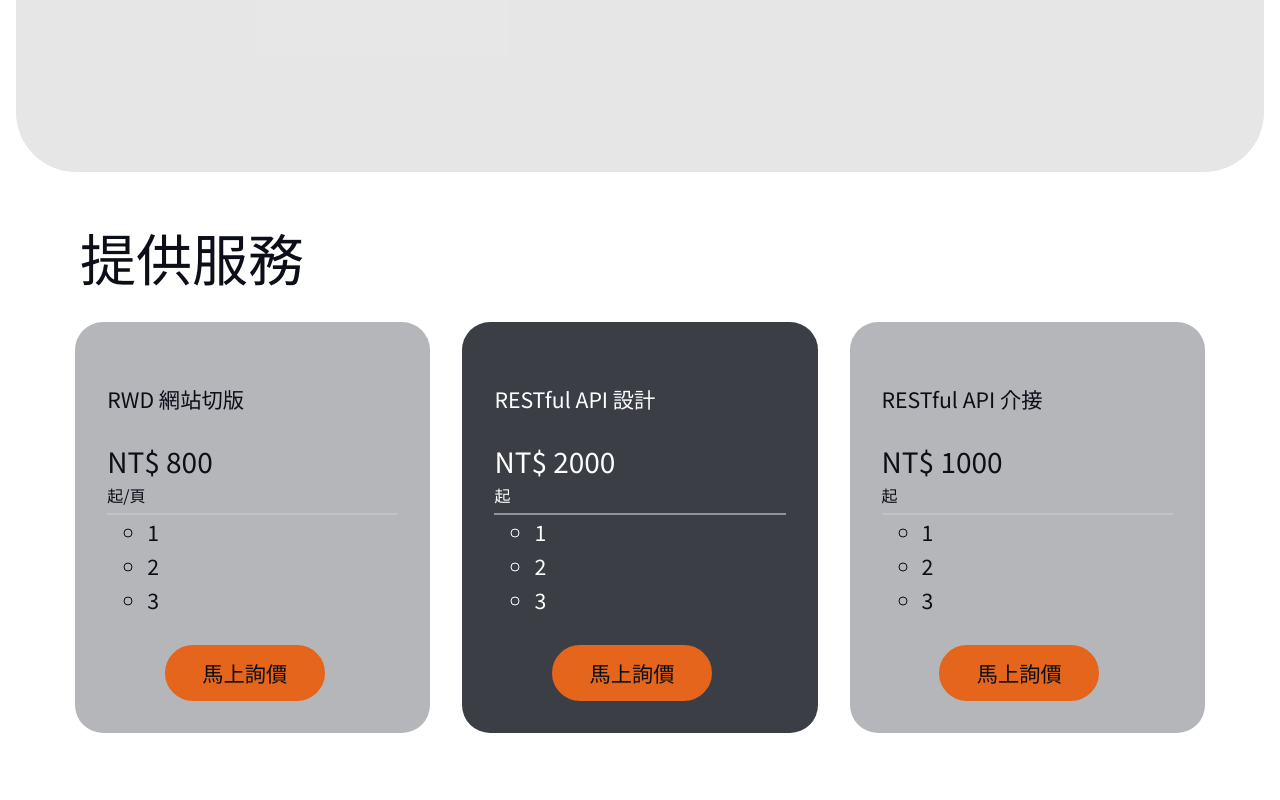
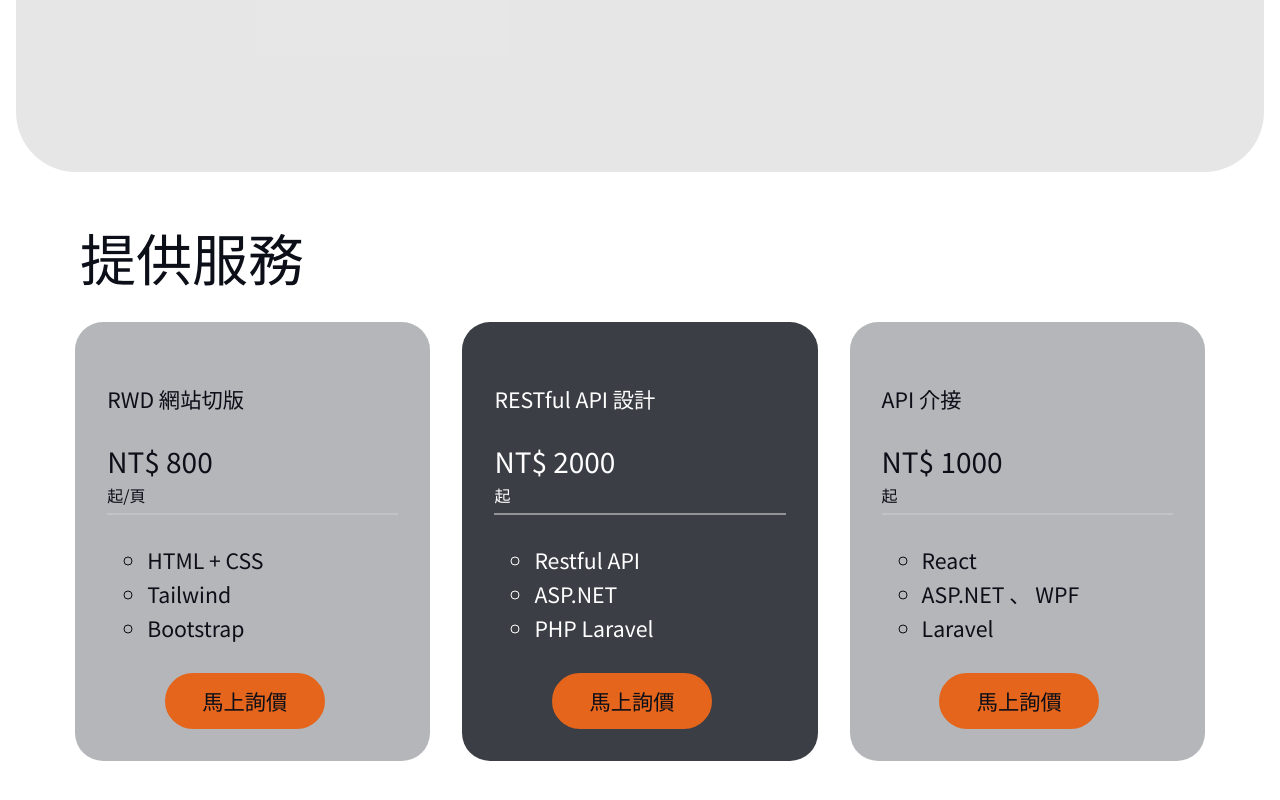
Before and after one commit to rickluo94/personal, a React (Create React App) app: page / in a window 1280 px wide. Shown: the part 962-1762 px from the top of the page. Built offline with nearby package versions, Linux system fonts and the light colour scheme.

Commit message:
[modify]提供服務桃整樣式

```diff
--- a/src/components/Provide/Provide.js
+++ b/src/components/Provide/Provide.js
@@ -11,9 +11,9 @@ const Provide = () => {
             <p>NT$ 800 </p>
             <p>起/頁</p>
             <ul>
-              <li>1</li>
-              <li>2</li>
-              <li>3</li>
+              <li>HTML + CSS</li>
+              <li>Tailwind</li>
+              <li>Bootstrap</li>
             </ul>
             <a
               target={"_blank"}
@@ -29,9 +29,9 @@ const Provide = () => {
             <p>NT$ 2000</p>
             <p>起</p>
             <ul>
-              <li>1</li>
-              <li>2</li>
-              <li>3</li>
+              <li>Restful API</li>
+              <li>ASP.NET</li>
+              <li>PHP Laravel</li>
             </ul>
             <a
               target={"_blank"}
@@ -43,13 +43,13 @@ const Provide = () => {
             </a>
           </li>
           <li className={classes.liCard}>
-            <p>RESTful API 介接</p>
+            <p>API 介接</p>
             <p>NT$ 1000 </p>
             <p>起</p>
             <ul>
-              <li>1</li>
-              <li>2</li>
-              <li>3</li>
+              <li>React</li>
+              <li>ASP.NET 、 WPF</li>
+              <li>Laravel</li>
             </ul>
             <a
               target={"_blank"}
--- a/src/components/Provide/Provide.module.css
+++ b/src/components/Provide/Provide.module.css
@@ -53,6 +53,7 @@
 }
 .liCard ul{
     text-align: left;
+    padding-top: 1.75rem;
     padding-bottom: 1.75rem;
 }
 
```
